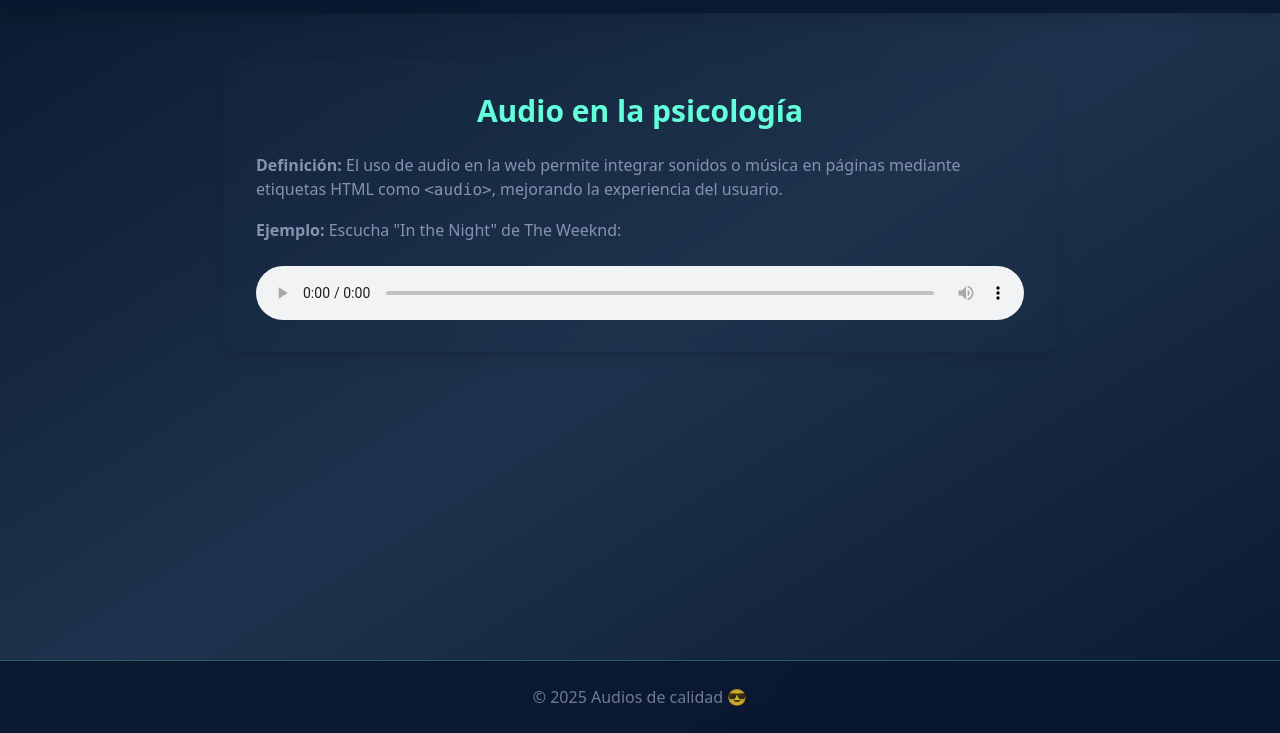
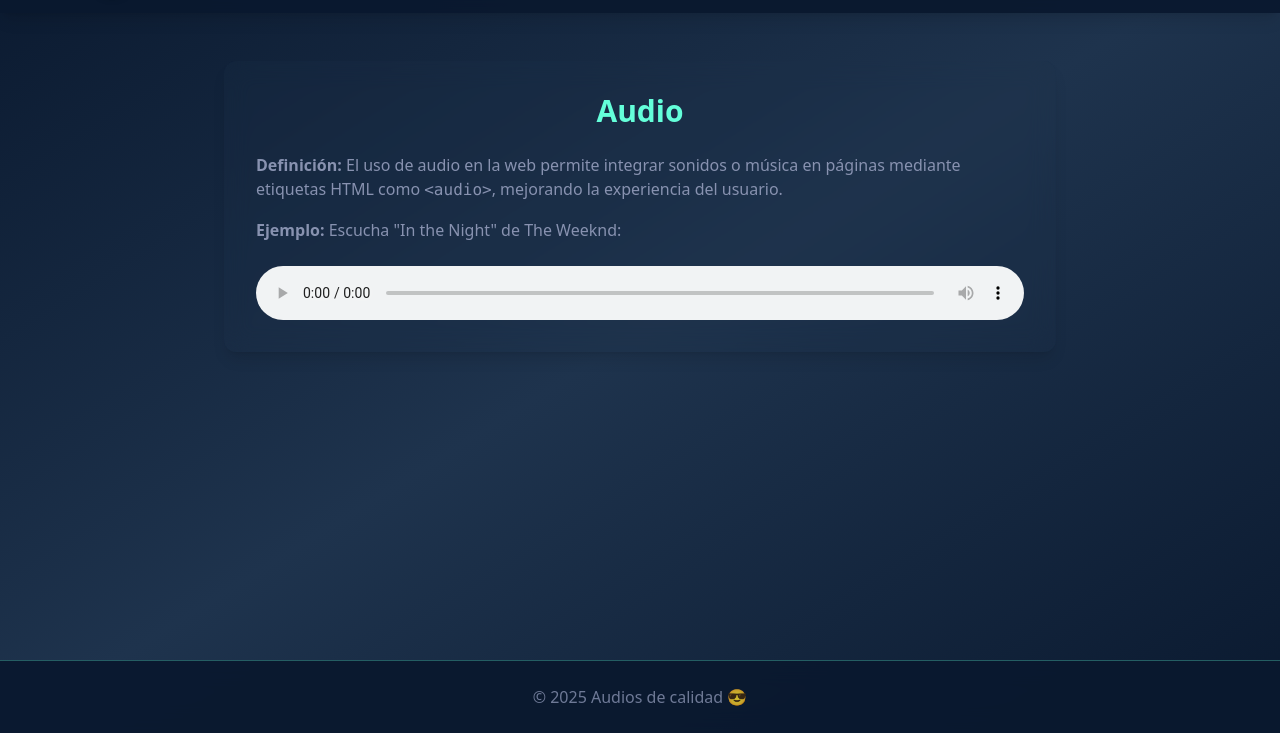
Before and after one commit to Andres-Guerrero75/Proyecto-de-aplicaciones-web, a website: page proyectoAplicaciones/project/audio.html in a window 1280 px wide. Shown: the part 67-800 px from the top of the page. Drawn offline with nearby package versions, Linux system fonts and the light colour scheme.

Commit message:
Update audio.html

```diff
--- a/proyectoAplicaciones/project/audio.html
+++ b/proyectoAplicaciones/project/audio.html
@@ -49,7 +49,7 @@
     </header>
     <main class="flex-grow max-w-6xl mx-auto py-12 px-6">
       <section class="bg-[#1e334d]/20 backdrop-blur-md rounded-xl shadow-lg p-8">
-        <h2 class="text-3xl font-bold text-center mb-6 text-[#64ffda]">Audio en la psicología</h2>
+        <h2 class="text-3xl font-bold text-center mb-6 text-[#64ffda]">Audio</h2>
         <div class="max-w-3xl mx-auto text-[#8892b0]">
           <p><strong>Definición:</strong> El uso de audio en la web permite integrar sonidos o música en páginas mediante etiquetas HTML como <code>&lt;audio&gt;</code>, mejorando la experiencia del usuario.</p>
           <p class="mt-4"><strong>Ejemplo:</strong> Escucha "In the Night" de The Weeknd:</p>
```
